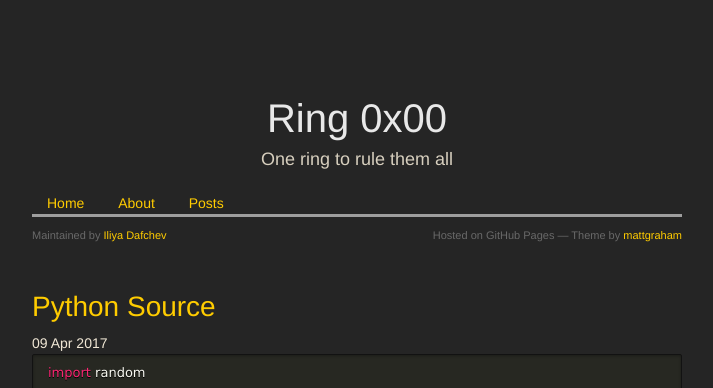
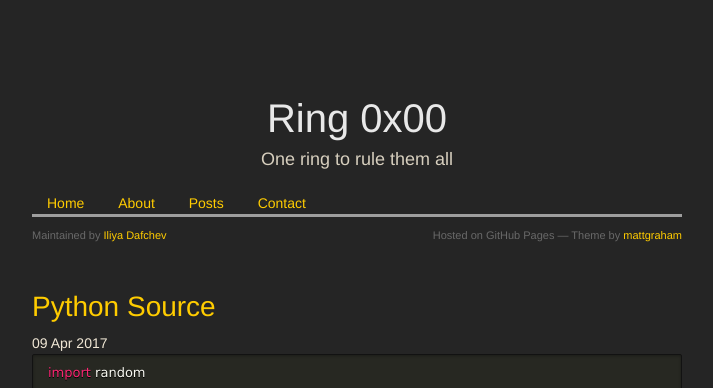
Before and after one commit to idafchev/idafchev.github.io, a Jekyll site: the page built from index.md, in a window 1280 px wide and 900 px high. Shown: the top 388 px of the window, without its empty margins (283-996 px from the left). Built offline with Jekyll 4.4.1, drawn with Linux system fonts in a browser that asks for light colours; nearby versions of some CDN libraries; some web fonts are replaced.

Commit message:
Update default.html

```diff
--- a/_layouts/default.html
+++ b/_layouts/default.html
@@ -25,9 +25,10 @@
           <a href="/"><h1>{{ site.title | default: site.github.repository_name }}</h1></a>
           <p>{{ site.description | default: site.github.project_tagline }}</p>
 
-          <span><a style="padding: 15px;" href="{{ site.url }}/index">Home     </a></span>
-          <span><a style="padding: 15px;" href="{{ site.url }}/about">About     </a></span>
-          <span><a style="padding: 15px;" href="{{ site.url }}/blog_posts">Posts     </a></span>
+          <span><a style="padding: 15px;" href="{{ site.url }}/index">Home</a></span>
+          <span><a style="padding: 15px;" href="{{ site.url }}/about">About</a></span>
+          <span><a style="padding: 15px;" href="{{ site.url }}/blog_posts">Posts</a></span>
+          <span><a style="padding: 15px;" href="{{ site.url }}/contact">Contact</a></span>
 
           <hr>
           <span class="credits left">Maintained by <a href="{{ site.github.owner_url }}">Iliya Dafchev</a></span>
```
